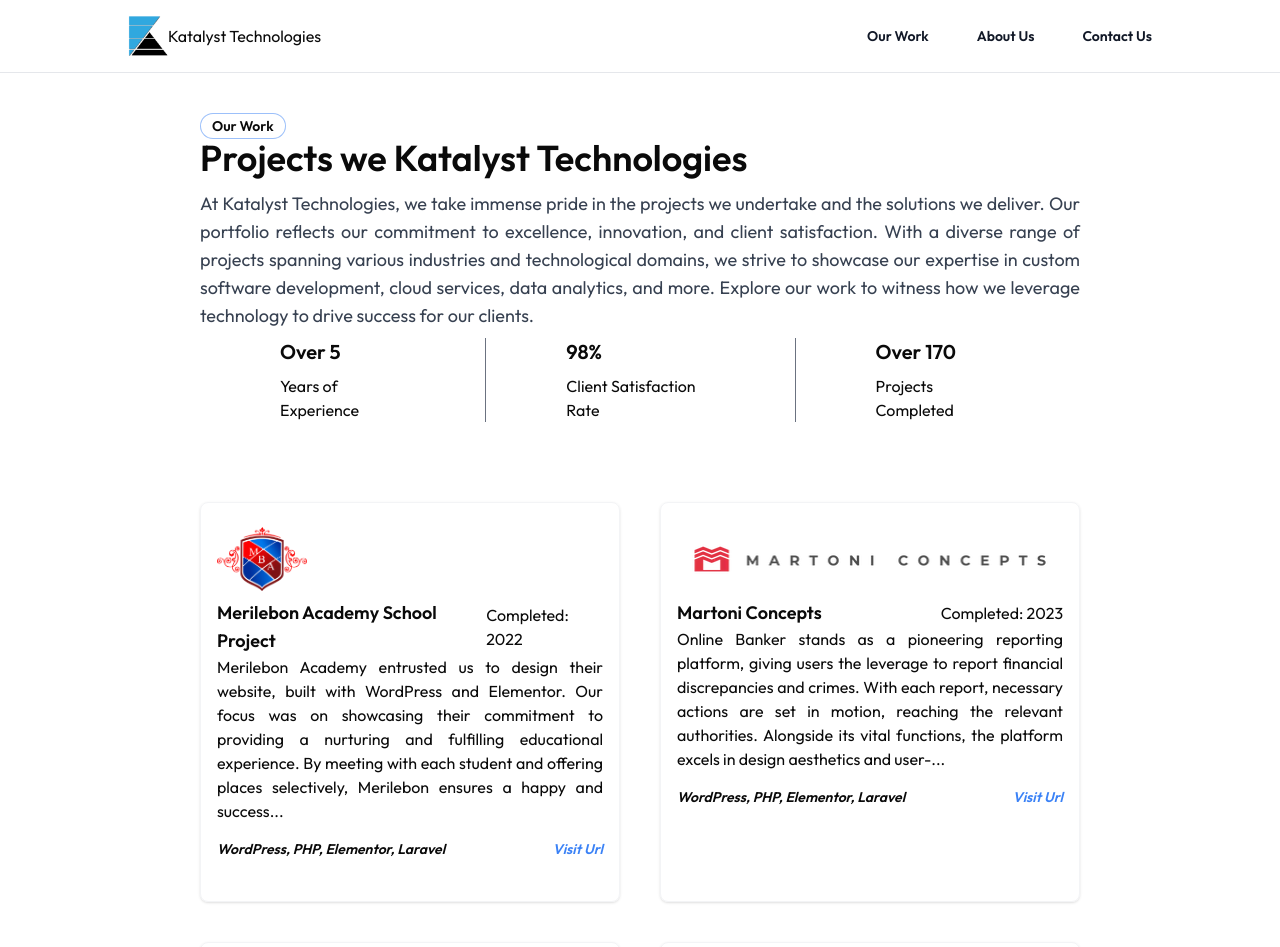
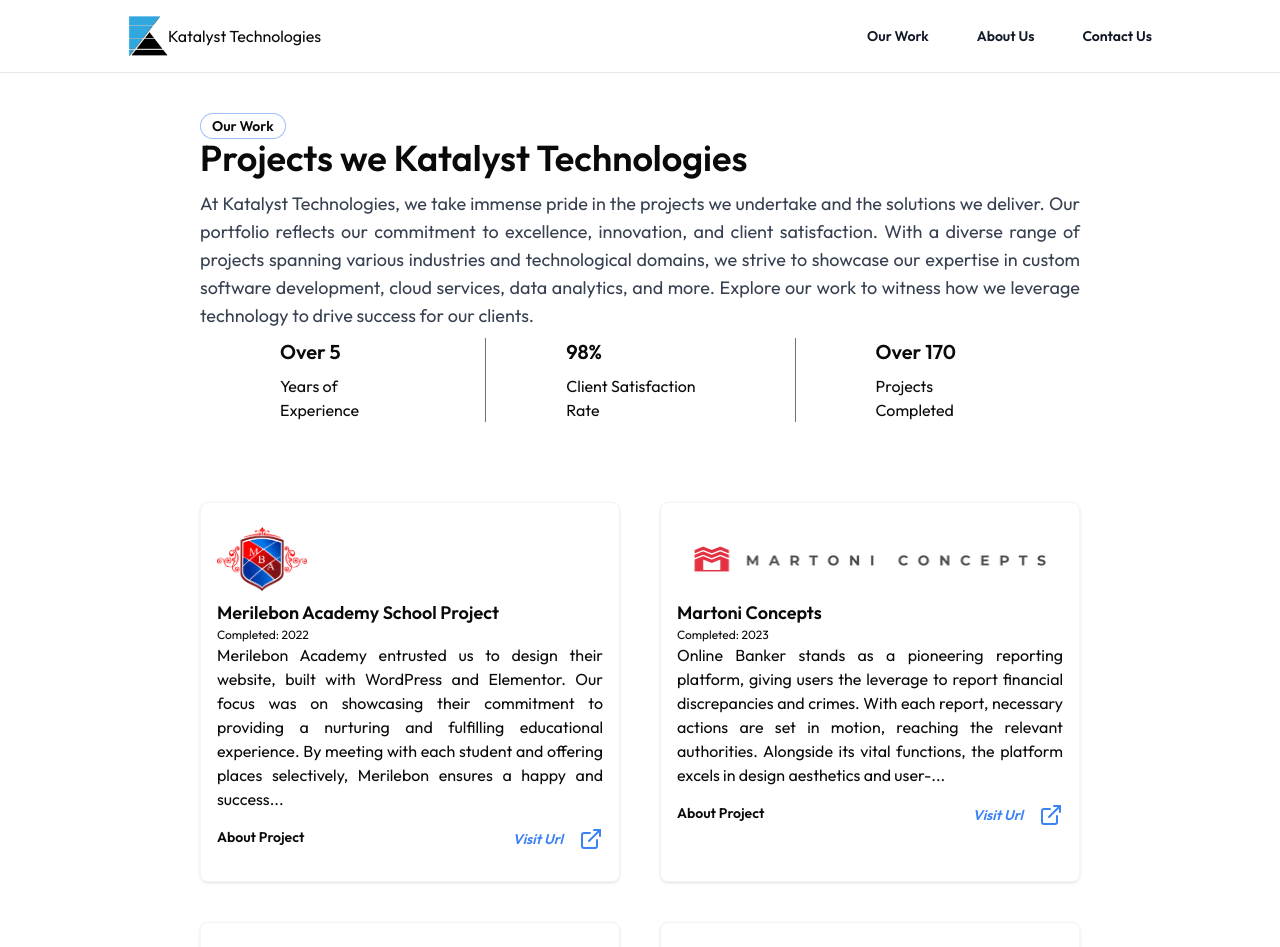
Before and after one commit to Katalyst33/landing, a Next.js app: page /work in a window 1280 px wide. Shown: the top 947 px of the page. Built offline with nearby package versions, Linux system fonts and the light colour scheme; data requests are answered from the project's data file.

Commit message:
refactor projects
using api now

```diff
--- a/app/work/page.jsx
+++ b/app/work/page.jsx
@@ -2,11 +2,13 @@
 import Image from 'next/image';
 import { projectList } from '../data/content';
 import BeforeFooter from '../components/BeforeFooter.jsx';
-
+import { ExternalLink } from 'lucide-react';
 import PropTypes from 'prop-types';
 import { useState, useEffect } from 'react';
 import { LoadingBlog } from '../components/LoadingBlog.jsx';
-import {truncateString} from "../utils/index";
+import { truncateString } from '../utils/index';
+import Link from 'next/link';
+import { Link1Icon, LinkBreak1Icon } from '@radix-ui/react-icons';
 
 export default function about() {
   return (
@@ -53,16 +55,13 @@
         </div>
       </section>
 
-
       <BeforeFooter />
     </main>
   );
 }
 
 function ProjectList() {
-
   const [projects, setProjects] = useState([]);
-
 
   useEffect(() => {
     const fetchData = async () => {
@@ -70,7 +69,6 @@
         const response = await fetch(`${process.env.serverUrl}/projects`); // Replace with your API endpoint
         const data = await response.json();
         setProjects(data);
-
       } catch (error) {
         console.error(error);
       }
@@ -79,17 +77,13 @@
     fetchData();
   }, []);
 
-
   return (
-
-      <div >
-
+    <div>
       {projects.length > 0 ? (
         <ul className={`grid grid-cols-1 md:grid-cols-2  gap-10 `}>
           {projects.map((project, index) => (
-
             <div key={index}>
-              <main className="rounded-lg border border-gray-100 shadow p-4 lg:mb-0 lg:h-[400px] ">
+              <main className="rounded-lg border border-gray-100 shadow p-4 lg:mb-0 lg:h-[380px] ">
                 <div>
                   <Image
                     className="h-20 py-2 w-auto object-contain"
@@ -100,25 +94,32 @@
                     priority={true}
                   />
                 </div>
-                <div className="flex justify-between items-center">
+                <div className="">
                   <p className="font-semibold text-lg">{project.title}</p>
-                  <p>
+                  <p className={`text-xs`}>
                     <span className=""> Completed:</span>
                     <span className=""> {project.year}</span>
                   </p>
                 </div>
-                <p className="text-justify">{ truncateString (project.description, 300)}</p>
+                <p className="text-justify">
+                  {truncateString(project.description, 300)}
+                </p>
                 <div className="flex justify-between">
-                  <p className="font-semibold text-sm mt-4 italic">
+                  <p className="font-semibold text-sm mt-4 ">
+                    <Link href={`/project/${project.slug}`}>
                       {' '}
-                    {project.tech}
+                      About Project
+                    </Link>
                   </p>
+                  <div className={``}>
                     <a
                       href={project.projectUrl}
-                      className="font-semibold text-sm mt-4 italic text-blue-500"
+                      className="font-semibold flex items-center gap-x-4 text-sm mt-4 italic text-blue-500"
                     >
                       Visit Url
+                      <ExternalLink />
                     </a>
+                  </div>
                 </div>
               </main>
             </div>
@@ -128,7 +129,6 @@
         <LoadingBlog />
       )}
     </div>
-
   );
 }
 
```
Lines whose indentation alone changed are shown as unchanged.
